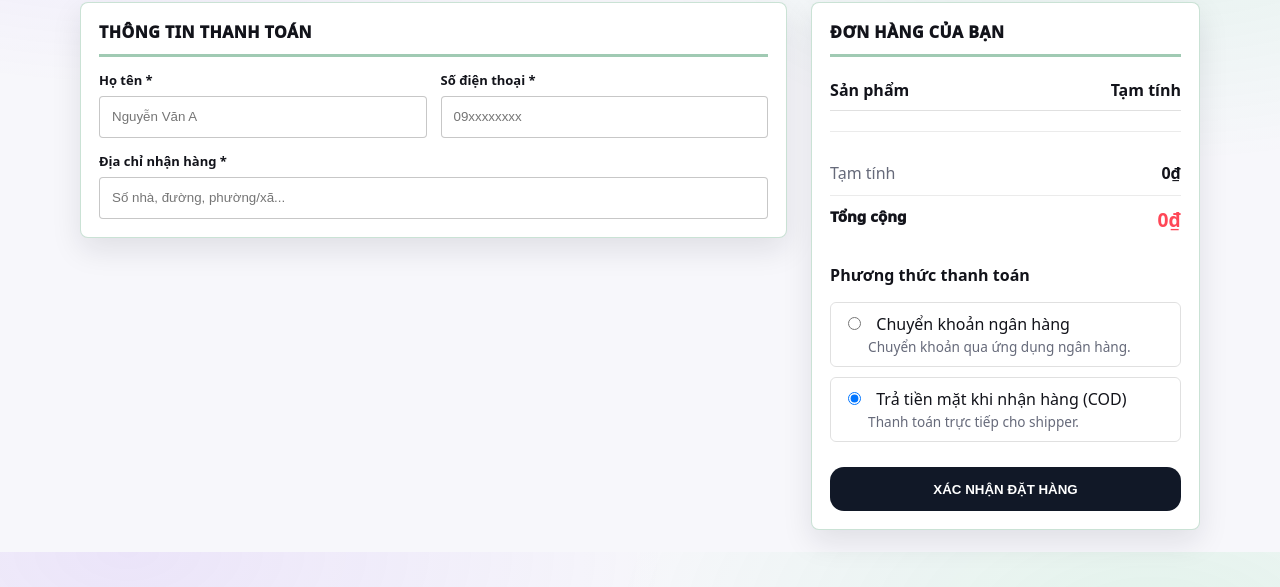
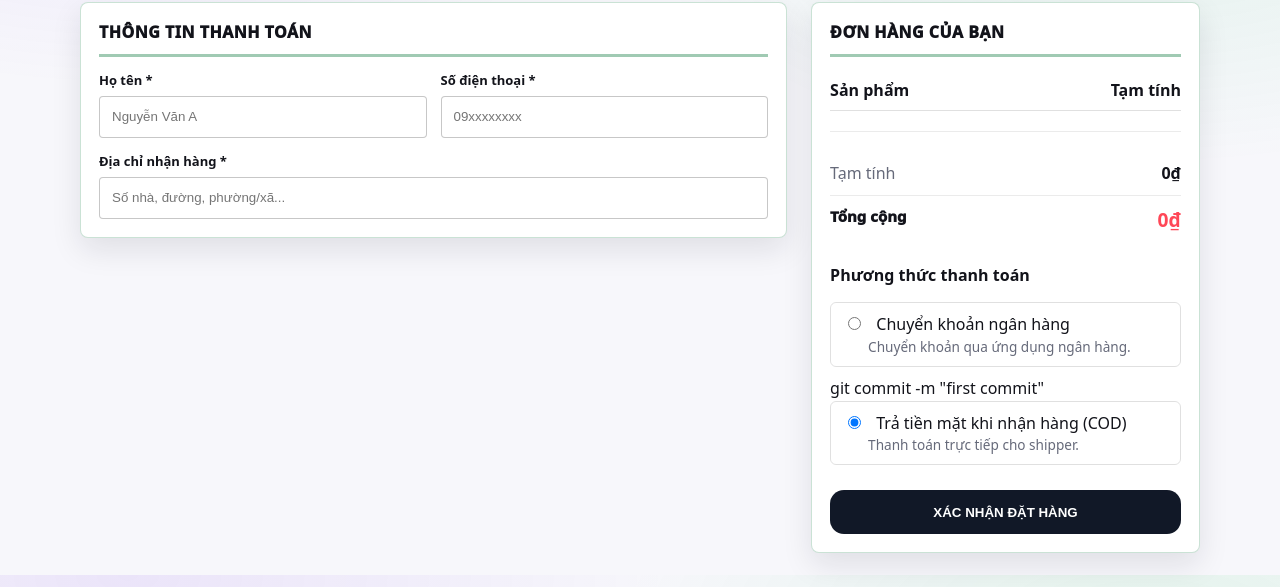
Before and after one commit to dung29512-hub/Aurora4, a plain HTML site: page checkout.html in a window 1280 px wide. Shown: the part 213-800 px from the top of the page. Drawn offline with Linux system fonts and the light colour scheme.

Commit message:
Lan dau dua code len

```diff
--- a/checkout.html
+++ b/checkout.html
@@ -99,7 +99,7 @@
               <strong>Nội dung:</strong> [Số điện thoại của bạn]
             </div>
 
-            <label class="checkoutWC__payItem" style="display: block; cursor: pointer;">
+      git commit -m "first commit"      <label class="checkoutWC__payItem" style="display: block; cursor: pointer;">
               <input type="radio" name="payment" value="COD" checked>
               <span style="margin-left: 8px; font-weight: 500;">Trả tiền mặt khi nhận hàng (COD)</span>
               <div class="muted" style="font-size: 0.85rem; margin-left: 25px;">Thanh toán trực tiếp cho shipper.</div>
```
Also changed, not shown: index.html (+0 -1 lines), js/cart-page.JS (renamed from JS/cart-page.JS), js/cart.JS (renamed from JS/cart.JS), js/checkout.JS (renamed from JS/checkout.JS), js/main.JS (renamed from JS/main.JS), js/product.JS (renamed from JS/product.JS), js/products.JS (renamed from JS/products.JS), js/shop.JS (renamed from JS/shop.JS).
